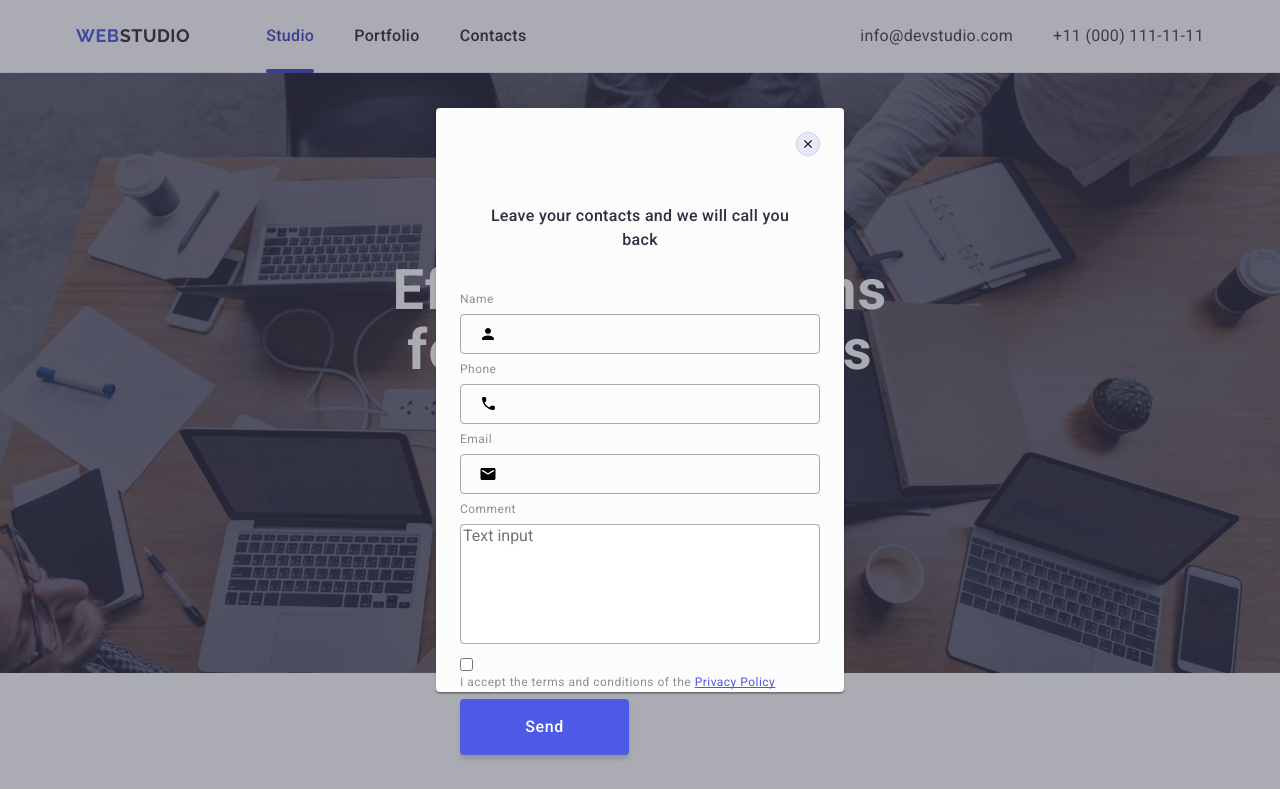
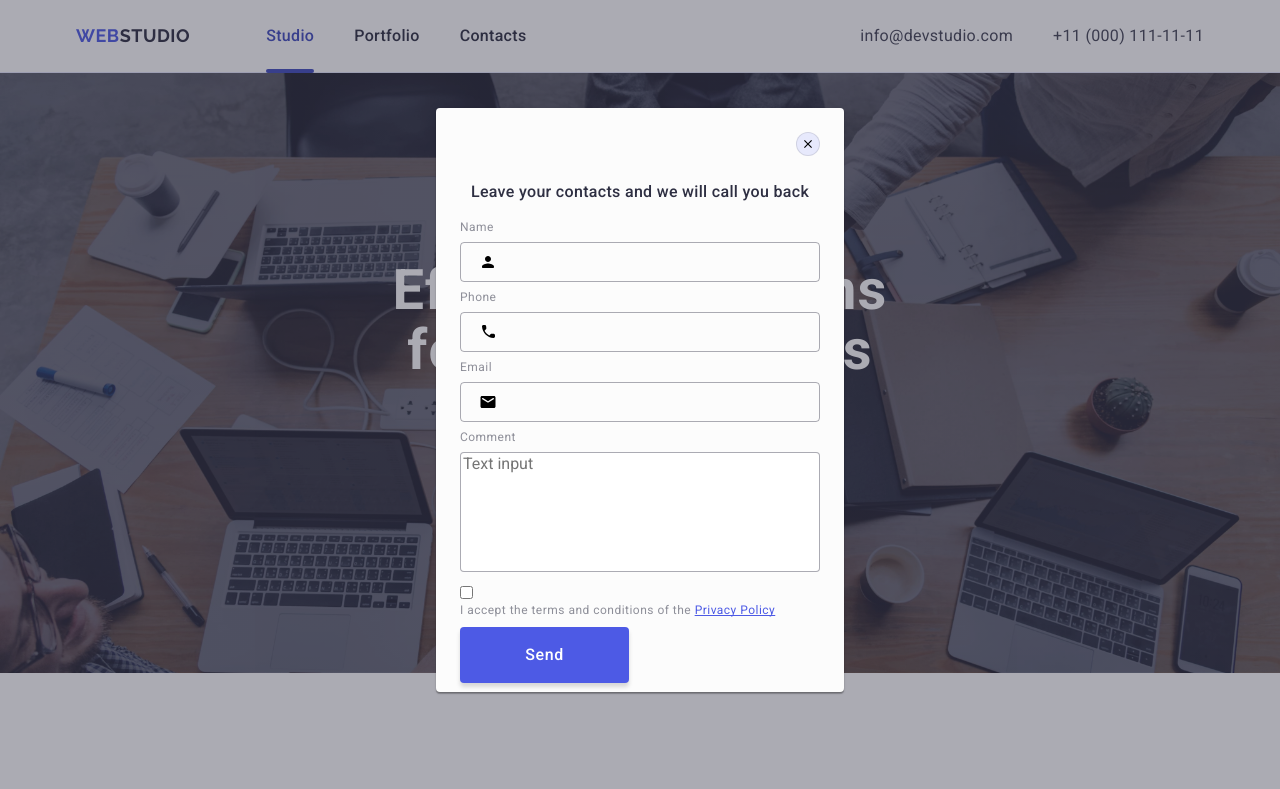
Before and after one commit to denys-a914y/goit-markup-hw-05, a plain HTML site: page index.html in a window 1280 px wide. Shown: the top 789 px of the page. Drawn offline with nearby package versions, Linux system fonts and the light colour scheme.

Commit message:
megaKNHIGHT

```diff
--- a/css/styles.css
+++ b/css/styles.css
@@ -829,8 +829,8 @@ border: none;
   top: 50%;
   left: 50%;
   transform: translate(-50%, -50%);
-  padding: 24px;
   transition: transform 250ms cubic-bezier(0.4, 0, 0.2, 1);
+  padding: 72px 24px 24px 24px;
 
 
 }
@@ -858,6 +858,7 @@ transition: background-color 250ms cubic-bezier(0.4, 0, 0.2, 1), border 250ms cu
 .modal-close:hover{
   background-color: #404bbf;
   border: none;
+  fill: #ffffff;
   .input-icon-close{
     fill: #ffffff
 
@@ -866,6 +867,7 @@ transition: background-color 250ms cubic-bezier(0.4, 0, 0.2, 1), border 250ms cu
 .modal-close:focus{
   background-color: #404bbf;
   border: none;
+  fill: #ffffff;
   .input-icon-close{
     fill: #ffffff
 
@@ -876,9 +878,6 @@ transition: background-color 250ms cubic-bezier(0.4, 0, 0.2, 1), border 250ms cu
   transition: fill 250ms cubic-bezier(0.4, 0, 0.2, 1);
 }
 
-.contacts-para{
-  padding: 72px 24px 24px 24px;
-}
 
 
 
--- a/index.html
+++ b/index.html
@@ -521,9 +521,9 @@
                             <use href="./images/icons.svg#icon-close-black-18dp-2-1"></use>
                         </svg>
                     </button>
-                    <div class="contacts-para">
+
                     <p class="modal-title">Leave your contacts and we will call you back</p>
-                    </div>
+
                     <form class="modal-form">
 
 
```
